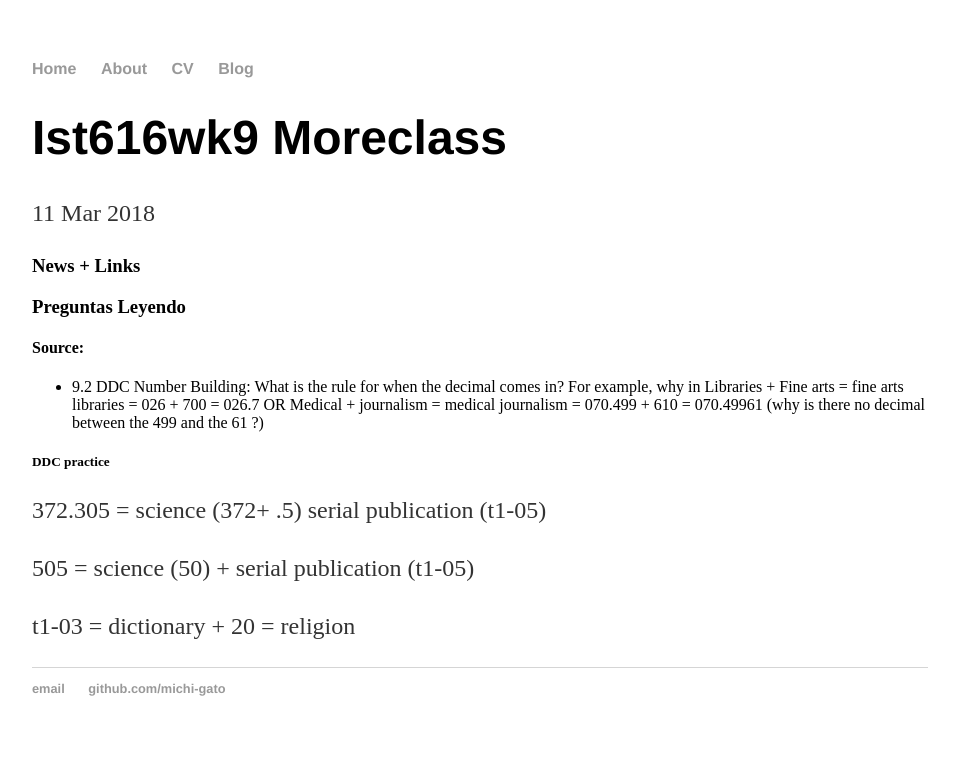
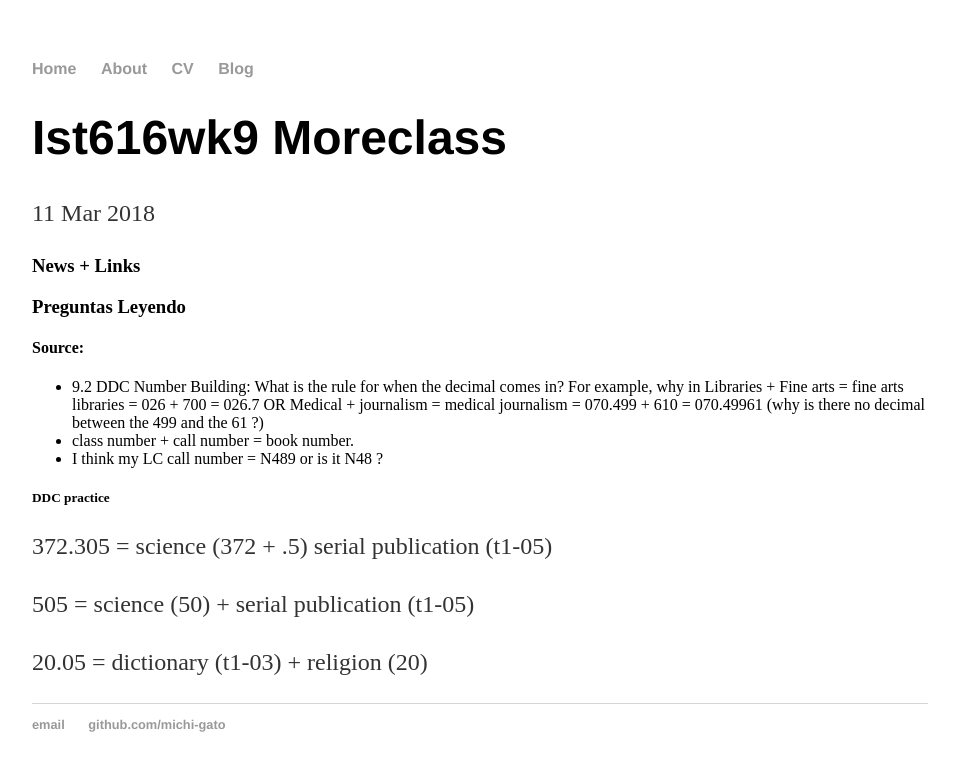
Before and after one commit to cat-alog/cat-alog.github.io, a Jekyll site: the page built from _posts/2018-03-11-ist616wk9-moreclass.md, in a window 1280 px wide. Shown: the top 771 px of the page, without its empty margins (160-1115 px from the left). Built offline with Jekyll 4.4.1, drawn with Linux system fonts in a browser that asks for light colours.

Commit message:
Update 2018-03-11-ist616wk9-moreclass.md

```diff
--- a/_posts/2018-03-11-ist616wk9-moreclass.md
+++ b/_posts/2018-03-11-ist616wk9-moreclass.md
@@ -14,12 +14,15 @@ date: 2018-03-11
  OR
  Medical + journalism = medical journalism
  = 070.499 + 610 = 070.49961 (why is there no decimal between the 499 and the 61 ?)
+* class number + call number = book number.
+* I think my LC call number = N489 or is it N48 ?
+
 
 
 
 ##### DDC practice
-372.305 = science (372+ .5) serial publication (t1-05)
+372.305 = science (372 + .5) serial publication (t1-05)
 
 505 = science (50) + serial publication (t1-05)
 
-t1-03 = dictionary + 20 = religion
+20.05 = dictionary (t1-03) + religion (20)
```
